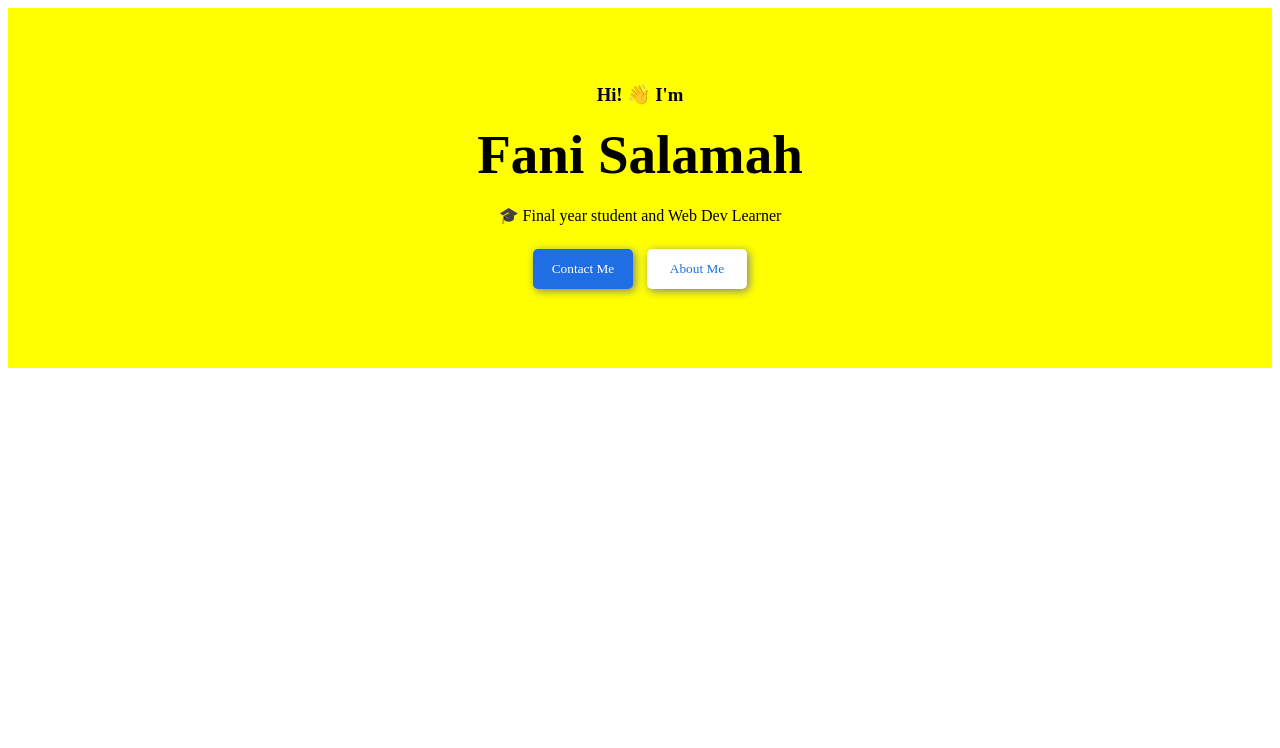
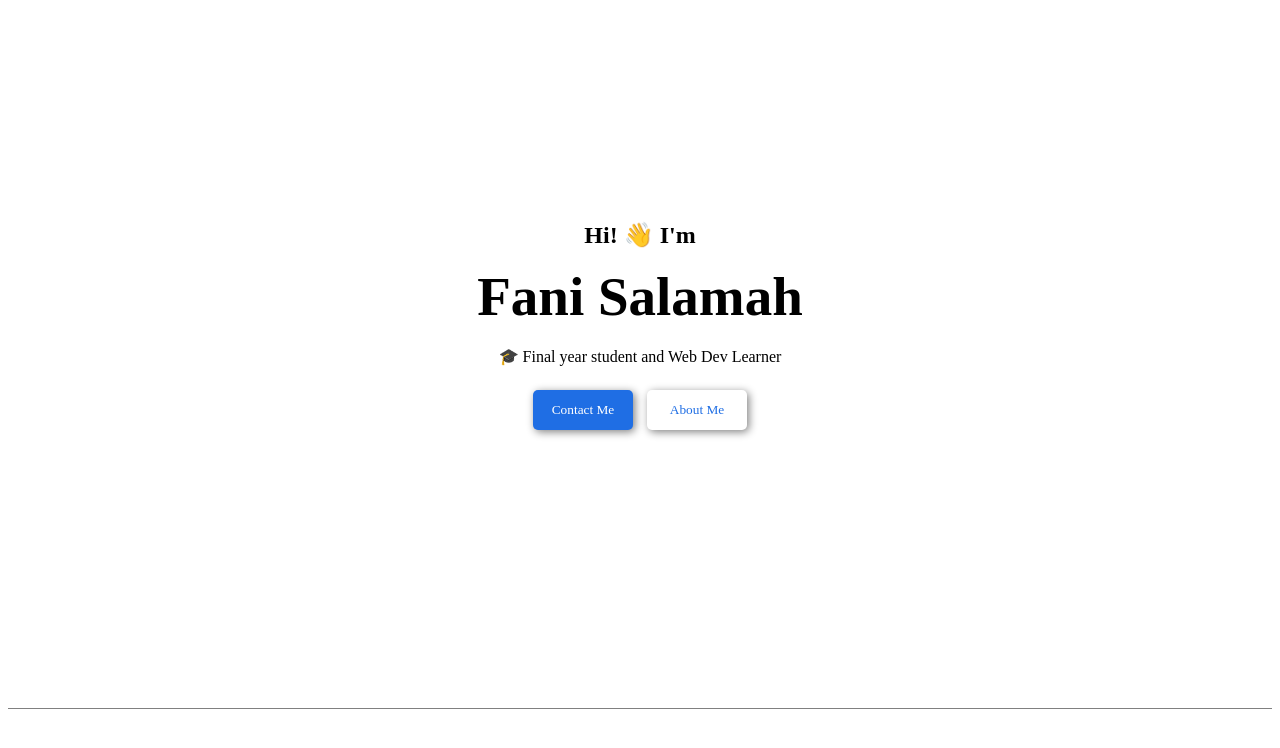
Before and after one commit to fanisalamah/fanisalamah.github.io, a plain HTML site: page index.html in a window 1280 px wide. Drawn offline with Linux system fonts and the light colour scheme.

Commit message:
change bg color header

```diff
--- a/index.html
+++ b/index.html
@@ -10,7 +10,7 @@
     <main>
       <header>
         <section>
-    <h3> Hi! &#128075 I'm</h3>
+    <h2> Hi! &#128075 I'm</h2>
     <h1>Fani Salamah</h1>
     <p> &#127891 Final year student and Web Dev Learner</p>
 
@@ -18,6 +18,7 @@
    <a href="htttp://google.com"> <button class="secondary"> About Me</button> </a>
    </section>
    </header>
+
     </main>
     <script src="script.js"></script>
   </body>
--- a/style.css
+++ b/style.css
@@ -8,12 +8,13 @@ main {
 }
 
 header {
-  padding-top:60px;
+  padding-top:200px;
   text-align: center;
   line-height: 15px;
   font-style:normal;
-  background-color:yellow;
-  height:300px;
+  background-color:white;
+  height:500px;
+  border-bottom: 1px solid grey;
 }
 
 header h1 {
```
